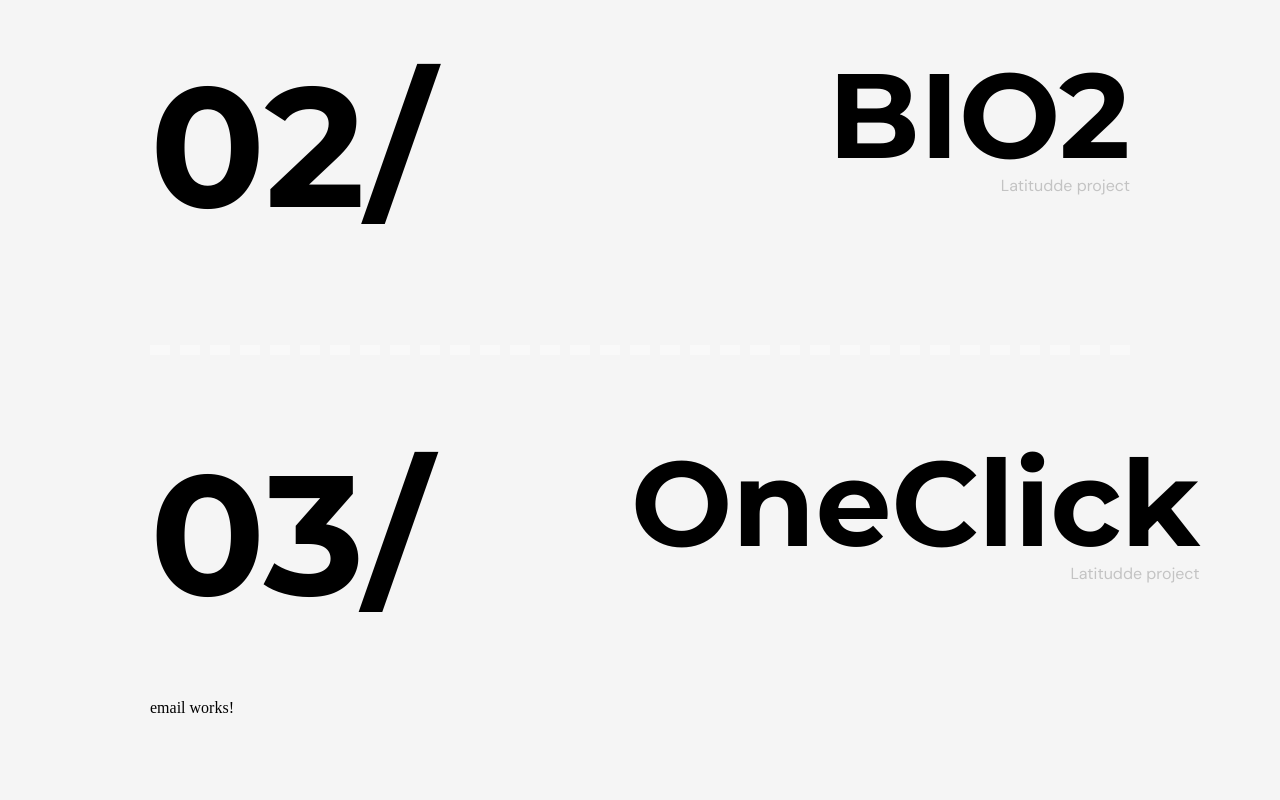
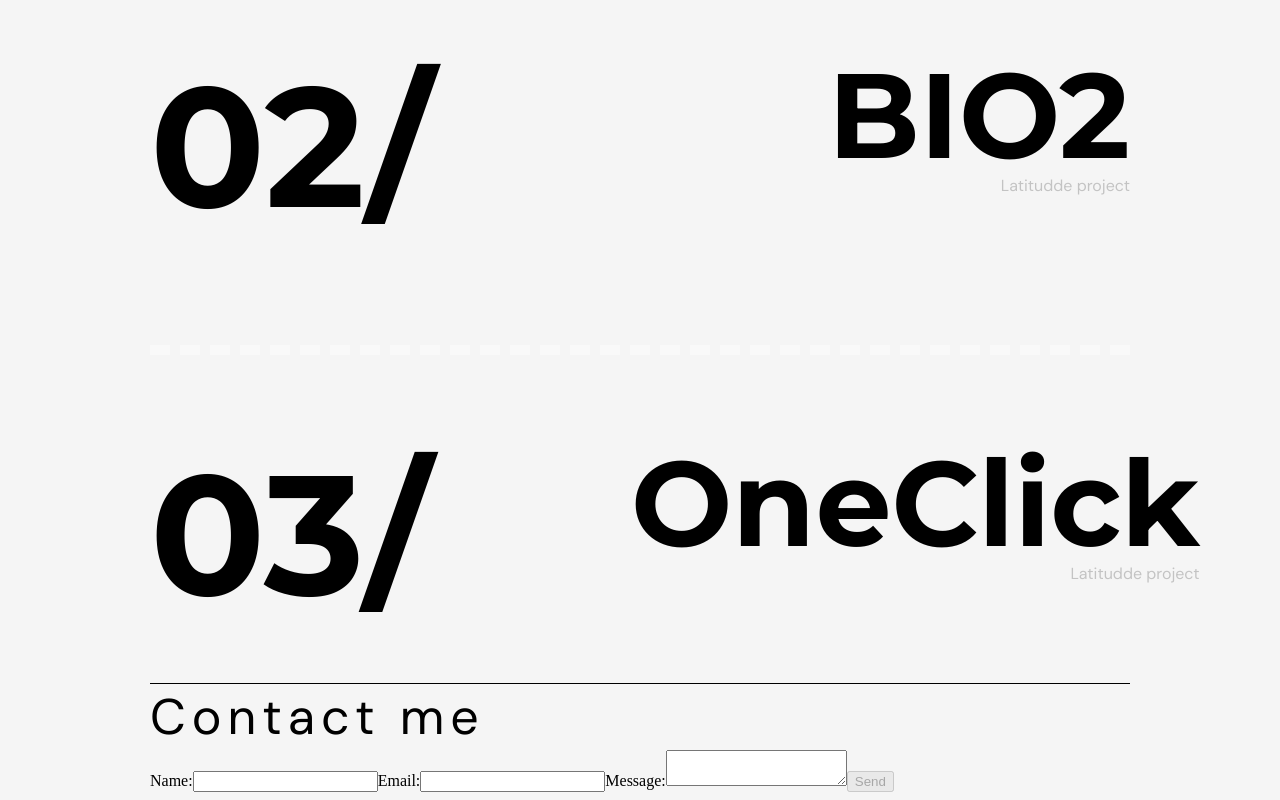
Before and after one commit to MOHRE1/AndreSantos_Portfolio, an Angular app: page / in a window 1280 px wide. Shown: the part 4087-4887 px from the top of the page. Before the commit the page ends 4820 px from the top, so only its background shows below. Built offline with nearby package versions, Linux system fonts and the light colour scheme.

Commit message:
email.service added - API working - barebones email form

```diff
--- a/package.json
+++ b/package.json
@@ -18,6 +18,7 @@
     "@angular/platform-browser": "^18.2.0",
     "@angular/platform-browser-dynamic": "^18.2.0",
     "@angular/router": "^18.2.0",
+    "@emailjs/browser": "^4.4.1",
     "rxjs": "~7.8.0",
     "tslib": "^2.3.0",
     "zone.js": "~0.14.10"
--- a/src/app/Components/email/email.component.css
+++ b/src/app/Components/email/email.component.css
@@ -0,0 +1,3 @@
+.main-email{
+  border-top: 1px solid black;
+}
--- a/src/app/Components/email/email.component.html
+++ b/src/app/Components/email/email.component.html
@@ -1 +1,18 @@
-<p>email works!</p>
+<div class="main-email">
+    <span class="semi-tittle dmSans" style="font-size: 50px; letter-spacing: 6px">
+      Contact me
+    </span>
+
+  <form [formGroup]="contactForm" (ngSubmit)="sendEmail()">
+    <label>Name:</label>
+    <input formControlName="name" type="text" required>
+
+    <label>Email:</label>
+    <input formControlName="email" type="email" required>
+
+    <label>Message:</label>
+    <textarea formControlName="message" required></textarea>
+
+    <button type="submit" [disabled]="contactForm.invalid">Send</button>
+  </form>
+</div>
--- a/src/app/Components/email/email.component.ts
+++ b/src/app/Components/email/email.component.ts
@@ -1,12 +1,31 @@
 import { Component } from '@angular/core';
+import {FormBuilder, FormGroup, ReactiveFormsModule, Validators} from '@angular/forms';
+import {EmailService} from '../../Services/email.service';
 
 @Component({
   selector: 'app-email',
   standalone: true,
-  imports: [],
+  imports: [ReactiveFormsModule],
   templateUrl: './email.component.html',
   styleUrl: './email.component.css'
 })
 export class EmailComponent {
+  contactForm: FormGroup;
+
+  constructor(private fb: FormBuilder, private emailService: EmailService) {
+    this.contactForm = this.fb.group({
+      name: ['', Validators.required],
+      email: ['', [Validators.required, Validators.email]],
+      message: ['', Validators.required]
+    });
+  }
+
+  sendEmail() {
+    if (this.contactForm.valid) {
+      this.emailService.sendEmail(this.contactForm.value)
+        .then(() => alert('Email sent successfully!'))
+        .catch(error => console.error('Error sending email:', error));
+    }
+  }
 
 }
--- /dev/null
+++ b/src/app/Services/email.service.ts
@@ -0,0 +1,15 @@
+import { Injectable } from '@angular/core';
+import emailjs, {EmailJSResponseStatus} from '@emailjs/browser';
+
+@Injectable({
+  providedIn: 'root',
+})
+export class EmailService {
+  private serviceId = 'service_bs4d68k';
+  private templateId = 'template_8232usk';
+  private userId = 'wQ2P015xNH-S6mYzq';
+
+  sendEmail(formData: any): Promise<EmailJSResponseStatus> {
+    return emailjs.send(this.serviceId, this.templateId, formData, this.userId);
+  }
+}
```
Also changed, not shown: 1 other file (tests, documents, lock files or other folders).
